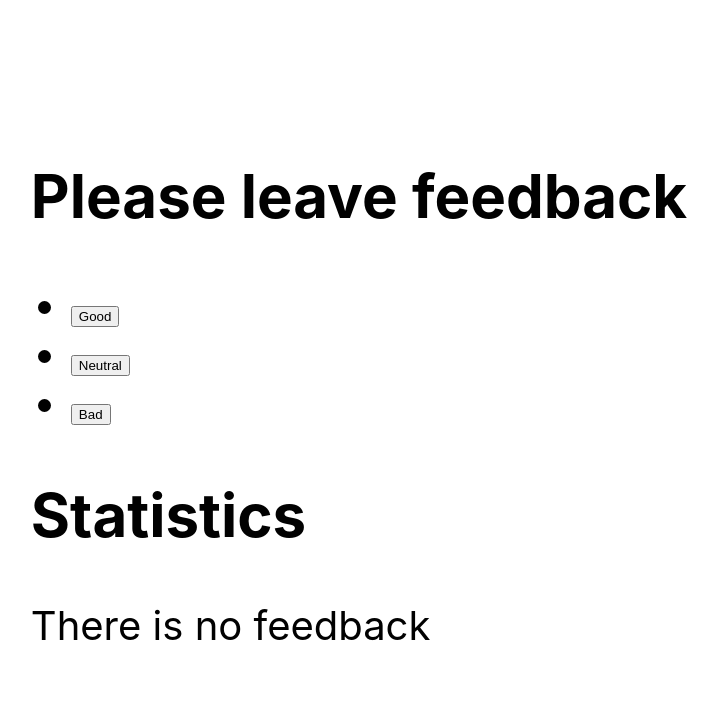
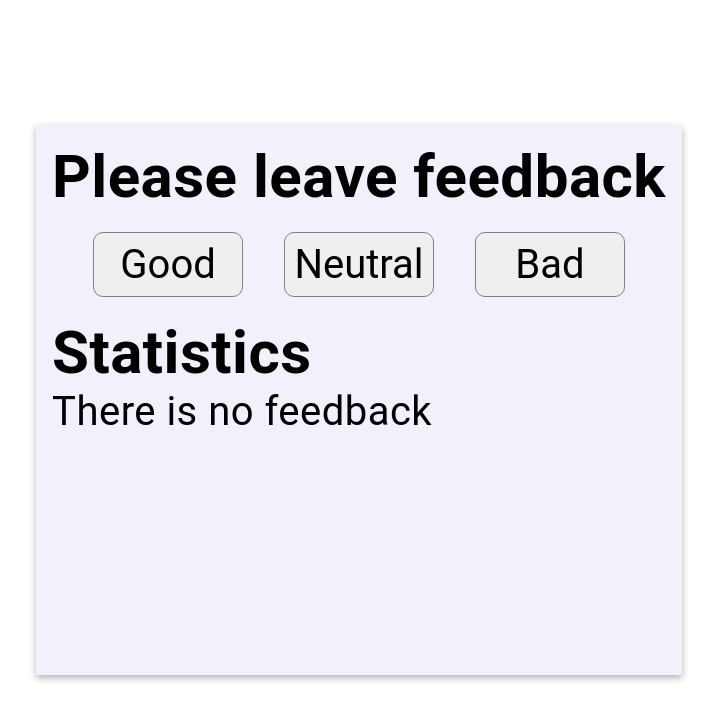
Before and after one commit to Brute1996/goit-react-hw-02-feedback, a React (Create React App) app: page / in a window 1280 px wide. Shown: the top 720 px of the page, without its empty margins (281-998 px from the left). Built offline with nearby package versions, Linux system fonts and the light colour scheme.

Commit message:
add styled

```diff
--- a/package.json
+++ b/package.json
@@ -4,6 +4,8 @@
   "private": true,
   "homepage": "https://Brute1996.github.io/rgoit-react-hw-02-feedback/",
   "dependencies": {
+    "@emotion/react": "^11.10.5",
+    "@emotion/styled": "^11.10.5",
     "@testing-library/jest-dom": "^5.16.3",
     "@testing-library/react": "^12.1.4",
     "@testing-library/user-event": "^13.5.0",
--- a/src/components/FeedbackSection/Feedback.jsx
+++ b/src/components/FeedbackSection/Feedback.jsx
@@ -3,6 +3,7 @@ import { Statistics } from "./Statistics/Statistics";
 import { FeedbackOptions } from "./FeedbackOptions/FeedbackOptions";
 import { Section } from "./common/Section";
 import { Notification } from "./common/Notification";
+import { FeedbackWrapper } from "./FeedbackWrapper.styled";
 
 export class Feedback extends Component {
 
@@ -51,7 +52,7 @@ export class Feedback extends Component {
 
     render() {
         return (
-            <div>
+            <FeedbackWrapper>
                 <Section title="Please leave feedback">
                     <FeedbackOptions
                         options={this.feedbackName}
@@ -73,7 +74,7 @@ export class Feedback extends Component {
                         </Statistics>
                     }
                 </Section>
-            </div>
+            </FeedbackWrapper>
         );
     };
 };
--- a/src/components/FeedbackSection/FeedbackOptions/FeedbackOptions.jsx
+++ b/src/components/FeedbackSection/FeedbackOptions/FeedbackOptions.jsx
@@ -1,12 +1,13 @@
 import PropTypes from 'prop-types'
+import { FeedbackButtonList } from './FeedbackOptions.styled';
 
 export const FeedbackOptions = ({ options: { good, neutral, bad }, onLeaveFeedback }) => {
     return (
-        <ul>
-            <li><button type="button" data-feedback-name={good} onClick={onLeaveFeedback}>Good</button></li>
-            <li><button type="button" data-feedback-name={neutral} onClick={onLeaveFeedback}>Neutral</button></li>
-            <li><button type="button" data-feedback-name={bad} onClick={onLeaveFeedback}>Bad</button></li>
-        </ul>
+        <FeedbackButtonList>
+            <li ><button className='feedback-button' type="button" data-feedback-name={good} onClick={onLeaveFeedback}>Good</button></li>
+            <li ><button className='feedback-button' type="button" data-feedback-name={neutral} onClick={onLeaveFeedback}>Neutral</button></li>
+            <li ><button className='feedback-button' type="button" data-feedback-name={bad} onClick={onLeaveFeedback}>Bad</button></li>
+        </FeedbackButtonList>
     );
 };
 
--- /dev/null
+++ b/src/components/FeedbackSection/FeedbackOptions/FeedbackOptions.styled.js
@@ -0,0 +1,14 @@
+import styled from "@emotion/styled"
+
+export const FeedbackButtonList = styled.ul`
+display: flex;
+justify-content: space-evenly;
+margin: 20px 0;
+
+.feedback-button{
+    width: 150px;
+    padding: 8px;
+    border-radius: 10px;
+    border: 1px solid grey;
+}
+`
--- /dev/null
+++ b/src/components/FeedbackSection/FeedbackWrapper.styled.js
@@ -0,0 +1,10 @@
+import styled from "@emotion/styled"
+
+export const FeedbackWrapper = styled.div`
+
+max-width: 700px;
+min-height: 550px;
+box-shadow: 0 3px 7px rgba(0, 0, 0, 0.3);
+padding: 16px;
+background-color: rgba(122, 122, 222, 0.1);
+`
--- a/src/index.css
+++ b/src/index.css
@@ -1,15 +1,67 @@
-@import-normalize; /* bring in normalize.css styles */
+@import-normalize;
+
+*,
+*::before,
+*::after {
+    box-sizing: border-box;
+}
 
 body {
-  margin: 0;
-  font-family: -apple-system, BlinkMacSystemFont, 'Segoe UI', 'Roboto', 'Oxygen',
-    'Ubuntu', 'Cantarell', 'Fira Sans', 'Droid Sans', 'Helvetica Neue',
-    sans-serif;
-  -webkit-font-smoothing: antialiased;
-  -moz-osx-font-smoothing: grayscale;
+    font-family: "Roboto", sans-serif;
+    letter-spacing: 0.03em;
 }
 
-code {
-  font-family: source-code-pro, Menlo, Monaco, Consolas, 'Courier New',
-    monospace;
+body,
+h1,
+h2,
+h3,
+h4,
+p,
+ul,
+ol,
+li,
+figure,
+figcaption,
+blockquote,
+dl,
+dd {
+    margin: 0;
 }
+
+ul,
+ol {
+    padding: 0;
+    list-style: none;
+}
+
+address {
+    font-style: normal;
+}
+
+a {
+    display: inline-block;
+    text-decoration: none;
+    color: inherit;
+}
+
+img {
+    max-width: 100%;
+    display: block;
+}
+
+button {
+    padding: 0;
+    cursor: pointer;
+    display: block;
+}
+
+input,
+button,
+textarea,
+select {
+    font: inherit;
+}
+
+picture{
+    display: block;
+}
```
Also changed, not shown: 1 other file (tests, documents, lock files or other folders).
